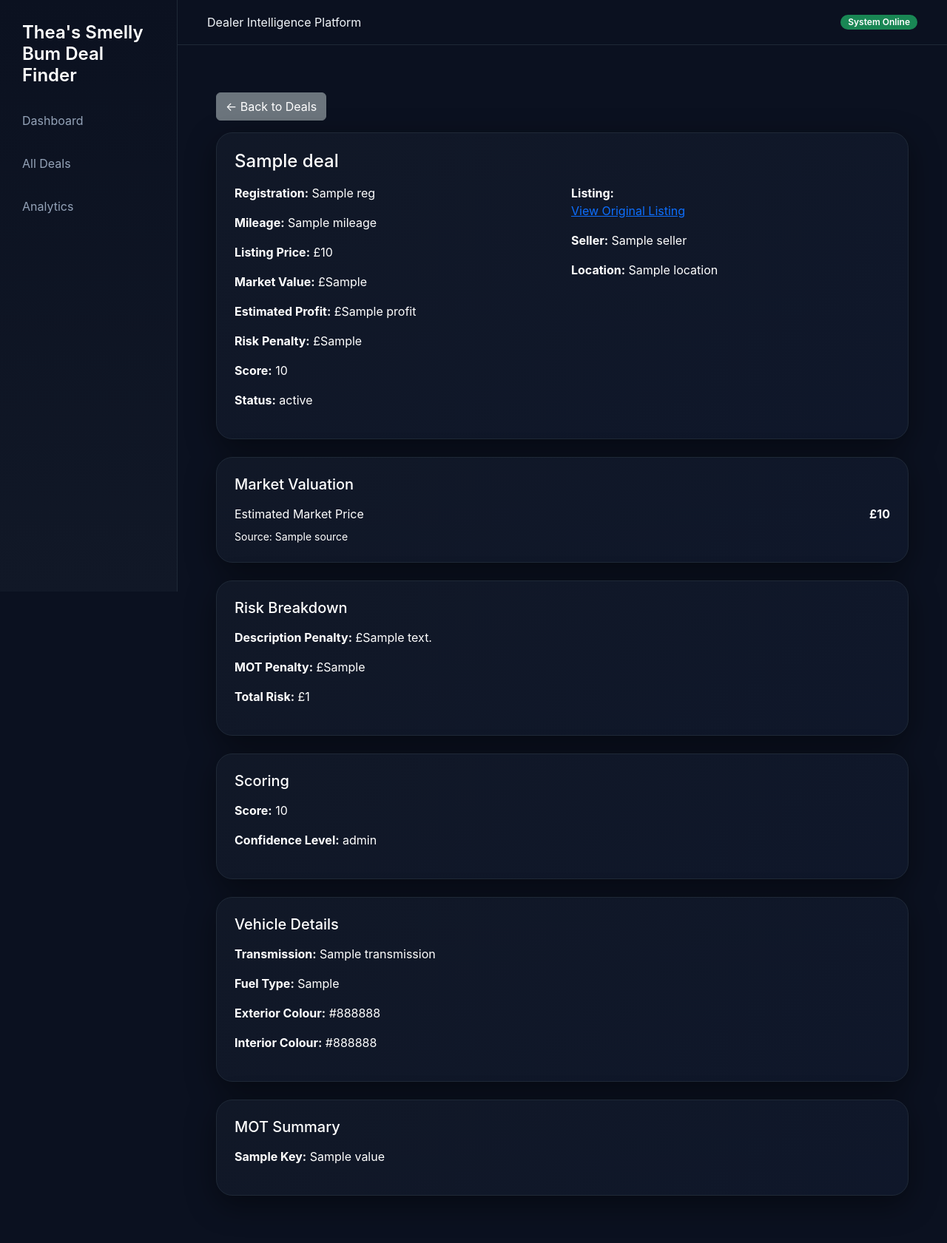
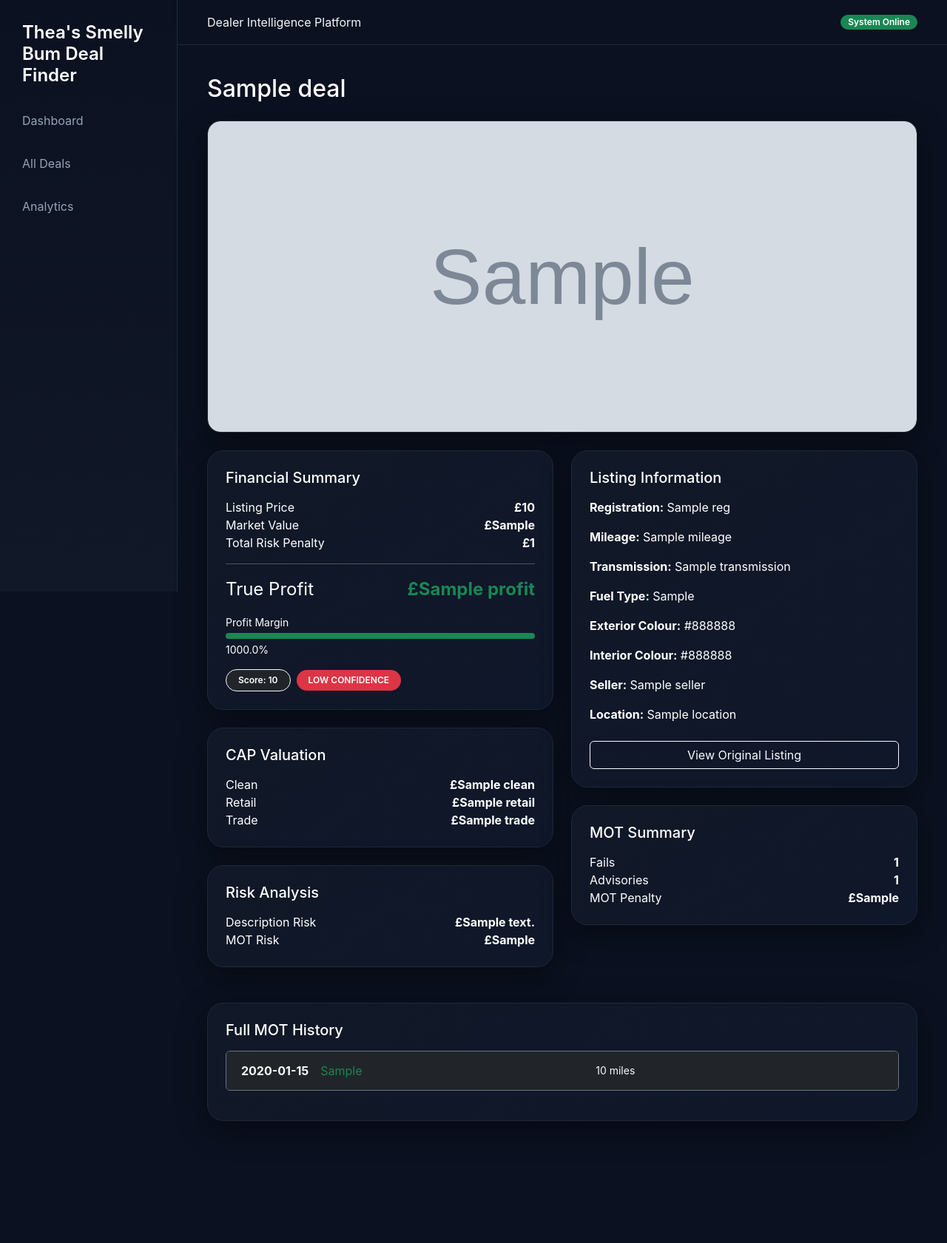
Before and after one commit to foley500/deal-finder-backend, a FastAPI app: template app/templates/deal_detail.html in a window 1280 px wide. Shown: the whole page at 74% size. After the commit the page ends 1516 px from the top, so only its background shows below. Run offline with FastAPI, Linux system fonts and the light colour scheme; the template is opened without the code that fills it: most values are stand-ins (such as "Sample title", 1, 10 or a date in 2020); grey boxes marked "Sample" are stand-in pictures.

Commit message:
Restore full deal detail template with market valuation support

```diff
--- a/app/templates/deal_detail.html
+++ b/app/templates/deal_detail.html
@@ -1,109 +1,246 @@
 {% extends "layout.html" %}
 {% block content %}
 
-<div class="container mt-4">
+<h2 class="mb-4">{{ deal.title }}</h2>
 
-    <a href="/deals" class="btn btn-secondary mb-3">← Back to Deals</a>
+{% if report.image_url %}
+<div class="card p-0 mb-4 overflow-hidden">
+    <img src="{{ report.image_url }}"
+         alt="Listing Image"
+         class="img-fluid deal-hero-image">
+</div>
+{% endif %}
 
+<div class="row g-4">
+
+    <!-- LEFT COLUMN -->
+    <div class="col-lg-6">
+
+        <!-- FINANCIAL SUMMARY -->
         <div class="card p-4 mb-4">
-        <h4 class="mb-3">{{ deal.title }}</h4>
+            <h5 class="mb-3">Financial Summary</h5>
 
-        <div class="row">
-            <div class="col-md-6">
-                <p><strong>Registration:</strong> {{ deal.reg or "N/A" }}</p>
-                <p><strong>Mileage:</strong> {{ deal.mileage or "N/A" }}</p>
-                <p><strong>Listing Price:</strong> £{{ deal.listing_price }}</p>
-                <p><strong>Market Value:</strong> £{{ deal.market_value }}</p>
-                <p><strong>Estimated Profit:</strong> £{{ deal.profit }}</p>
-                <p><strong>Risk Penalty:</strong> £{{ deal.risk_penalty }}</p>
-                <p><strong>Score:</strong> {{ deal.score }}</p>
-                <p><strong>Status:</strong> {{ deal.status }}</p>
+            <div class="d-flex justify-content-between">
+                <span>Listing Price</span>
+                <strong>£{{ report.financials.listing_price }}</strong>
             </div>
 
-            <div class="col-md-6">
-                {% if report.listing_url %}
-                    <p>
-                        <strong>Listing:</strong><br>
-                        <a href="{{ report.listing_url }}" target="_blank">
-                            View Original Listing
-                        </a>
-                    </p>
-                {% endif %}
+            <div class="d-flex justify-content-between">
+                <span>Market Value</span>
+                <strong>£{{ report.financials.market_value }}</strong>
+            </div>
 
-                {% if report.seller %}
-                    <p><strong>Seller:</strong> {{ report.seller }}</p>
-                {% endif %}
+            <div class="d-flex justify-content-between">
+                <span>Total Risk Penalty</span>
+                <strong>£{{ report.risk_breakdown.total_risk_penalty }}</strong>
+            </div>
 
-                {% if report.location %}
-                    <p><strong>Location:</strong> {{ report.location }}</p>
+            <hr>
+
+            <div class="d-flex justify-content-between fs-4">
+                <span>True Profit</span>
+                <strong class="text-success">
+                    £{{ report.financials.profit }}
+                </strong>
+            </div>
+
+            {% set margin = (report.financials.profit / report.financials.market_value * 100)
+                if report.financials.market_value else 0 %}
+
+            <div class="mt-3">
+                <div class="small mb-1">Profit Margin</div>
+                <div class="progress bg-dark" style="height: 8px;">
+                    <div class="progress-bar bg-success"
+                         style="width: {{ margin }}%;">
+                    </div>
+                </div>
+                <div class="small mt-1">
+                    {{ "%.1f"|format(margin) }}%
+                </div>
+            </div>
+
+            <div class="mt-3 d-flex gap-2 align-items-center">
+                <div class="badge bg-dark border border-light px-3 py-2">
+                    Score: {{ report.scoring.score }}
+                </div>
+
+                {% if report.scoring.confidence_level == "very_high" %}
+                    <div class="badge bg-success px-3 py-2">VERY HIGH CONFIDENCE</div>
+                {% elif report.scoring.confidence_level == "high" %}
+                    <div class="badge bg-warning text-dark px-3 py-2">HIGH CONFIDENCE</div>
+                {% elif report.scoring.confidence_level == "medium" %}
+                    <div class="badge bg-secondary px-3 py-2">MEDIUM CONFIDENCE</div>
+                {% else %}
+                    <div class="badge bg-danger px-3 py-2">LOW CONFIDENCE</div>
                 {% endif %}
             </div>
         </div>
+
+        <!-- CAP DATA -->
+        <div class="card p-4 mb-4">
+            <h5 class="mb-3">CAP Valuation</h5>
+
+            {% if report.cap_data.clean %}
+                <div class="d-flex justify-content-between">
+                    <span>Clean</span>
+                    <strong>£{{ report.cap_data.clean }}</strong>
                 </div>
-
-
-    <!-- MARKET VALUATION -->
-    <div class="card p-4 mb-4">
-        <h5 class="mb-3">Market Valuation</h5>
-
-        {% if report.market_model and report.market_model.market_price %}
                 <div class="d-flex justify-content-between">
-                <span>Estimated Market Price</span>
-                <strong>£{{ report.market_model.market_price }}</strong>
+                    <span>Retail</span>
+                    <strong>£{{ report.cap_data.retail }}</strong>
                 </div>
-
-            <div class="small text-secondary mt-2">
-                Source: {{ report.market_model.source }}
+                <div class="d-flex justify-content-between">
+                    <span>Trade</span>
+                    <strong>£{{ report.cap_data.trade }}</strong>
                 </div>
             {% else %}
-            <p>No valuation data available</p>
+                <p>No CAP data available</p>
             {% endif %}
         </div>
 
-
         <!-- RISK BREAKDOWN -->
         <div class="card p-4 mb-4">
-        <h5 class="mb-3">Risk Breakdown</h5>
+            <h5 class="mb-3">Risk Analysis</h5>
 
-        <p><strong>Description Penalty:</strong> £{{ report.risk_breakdown.description_penalty or 0 }}</p>
-        <p><strong>MOT Penalty:</strong> £{{ report.risk_breakdown.mot_penalty or 0 }}</p>
-        <p><strong>Total Risk:</strong> £{{ report.risk_breakdown.total_risk_penalty or 0 }}</p>
+            <div class="d-flex justify-content-between">
+                <span>Description Risk</span>
+                <strong>£{{ report.risk_breakdown.description_penalty }}</strong>
             </div>
 
-
-    <!-- SCORING -->
-    <div class="card p-4 mb-4">
-        <h5 class="mb-3">Scoring</h5>
-
-        <p><strong>Score:</strong> {{ report.scoring.score or 0 }}</p>
-        <p><strong>Confidence Level:</strong> {{ report.scoring.confidence_level or "N/A" }}</p>
+            <div class="d-flex justify-content-between">
+                <span>MOT Risk</span>
+                <strong>£{{ report.risk_breakdown.mot_penalty }}</strong>
+            </div>
         </div>
 
-
-    <!-- VEHICLE DETAILS -->
-    <div class="card p-4 mb-4">
-        <h5 class="mb-3">Vehicle Details</h5>
-
-        <p><strong>Transmission:</strong> {{ report.listing_details.transmission or "N/A" }}</p>
-        <p><strong>Fuel Type:</strong> {{ report.listing_details.fuel_type or "N/A" }}</p>
-        <p><strong>Exterior Colour:</strong> {{ report.listing_details.exterior_color or "N/A" }}</p>
-        <p><strong>Interior Colour:</strong> {{ report.listing_details.interior_color or "N/A" }}</p>
     </div>
 
+    <!-- RIGHT COLUMN -->
+    <div class="col-lg-6">
+
+        <!-- LISTING INFO -->
+        <div class="card p-4 mb-4">
+            <h5 class="mb-3">Listing Information</h5>
+
+            <p><strong>Registration:</strong> {{ deal.reg or "Not detected" }}</p>
+            <p><strong>Mileage:</strong> {{ deal.mileage or "Not provided" }}</p>
+            <p><strong>Transmission:</strong> {{ report.listing_details.transmission or "Not provided" }}</p>
+            <p><strong>Fuel Type:</strong> {{ report.listing_details.fuel_type or "Not provided" }}</p>
+            <p><strong>Exterior Colour:</strong> {{ report.listing_details.exterior_color or "Not provided" }}</p>
+            <p><strong>Interior Colour:</strong> {{ report.listing_details.interior_color or "Not provided" }}</p>
+            <p><strong>Seller:</strong> {{ report.seller or "Unknown" }}</p>
+            <p><strong>Location:</strong> {{ report.location or "Unknown" }}</p>
+
+            {% if report.listing_url %}
+                <a href="{{ report.listing_url }}"
+                   target="_blank"
+                   class="btn btn-outline-light mt-2">
+                    View Original Listing
+                </a>
+            {% endif %}
+        </div>
 
         <!-- MOT SUMMARY -->
         <div class="card p-4 mb-4">
             <h5 class="mb-3">MOT Summary</h5>
 
-        {% if report.mot_summary %}
-            {% for key, value in report.mot_summary.items() %}
-                <p><strong>{{ key|replace('_',' ')|title }}:</strong> {{ value }}</p>
+            <div class="d-flex justify-content-between">
+                <span>Fails</span>
+                <strong>{{ report.mot_summary.fail_count }}</strong>
+            </div>
+            <div class="d-flex justify-content-between">
+                <span>Advisories</span>
+                <strong>{{ report.mot_summary.advisory_count }}</strong>
+            </div>
+            <div class="d-flex justify-content-between">
+                <span>MOT Penalty</span>
+                <strong>£{{ report.mot_summary.mot_penalty }}</strong>
+            </div>
+        </div>
+
+    </div>
+</div>
+
+<!-- FULL WIDTH MOT HISTORY -->
+<div class="card p-4 mt-4">
+    <h5 class="mb-3">Full MOT History</h5>
+
+    {% if report.mot_full_data %}
+    <div class="accordion" id="motAccordion">
+
+        {% for mot in report.mot_full_data %}
+        {% set test_date = mot.completedDate[:10] if mot.completedDate else "Unknown Date" %}
+        {% set result = mot.testResult %}
+        {% set defects = mot.defects if mot.defects else [] %}
+
+        <div class="accordion-item bg-dark text-light border-secondary mb-3">
+
+            <h2 class="accordion-header">
+                <button class="accordion-button collapsed bg-dark text-light"
+                        type="button"
+                        data-bs-toggle="collapse"
+                        data-bs-target="#collapse{{ loop.index }}">
+
+                    <strong>{{ test_date }}</strong>
+
+                    <span class="ms-3 {% if result == 'FAILED' %}text-danger{% else %}text-success{% endif %}">
+                        {{ result }}
+                    </span>
+
+                    <span class="ms-auto small">
+                        {{ mot.odometerValue }} miles
+                    </span>
+                </button>
+            </h2>
+
+            <div id="collapse{{ loop.index }}"
+                 class="accordion-collapse collapse"
+                 data-bs-parent="#motAccordion">
+
+                <div class="accordion-body">
+
+                    <p><strong>Expiry Date:</strong> {{ mot.expiryDate or "N/A" }}</p>
+                    <p><strong>Mileage:</strong> {{ mot.odometerValue }} miles</p>
+
+                    {% if defects|length > 0 %}
+                        <hr>
+                        <h6>Tester Notes</h6>
+
+                        {% for defect in defects %}
+                        <div class="mb-3 p-3 rounded"
+                             style="background:#0f172a;
+                             border-left:5px solid
+                             {% if defect.type == 'FAIL' %}
+                                 #ef4444
+                             {% elif defect.type == 'ADVISORY' %}
+                                 #f59e0b
+                             {% elif defect.type == 'PRSI' %}
+                                 #3b82f6
+                             {% else %}
+                                 #64748b
+                             {% endif %};">
+
+                            <strong>{{ defect.type }}</strong><br>
+                            {{ defect.text }}
+                        </div>
                         {% endfor %}
+
                     {% else %}
-            <p>No MOT data available</p>
+                        <div class="text-success">
+                            No advisories or defects recorded.
+                        </div>
+                    {% endif %}
+
+                </div>
+            </div>
+
+        </div>
+        {% endfor %}
+
+    </div>
+    {% else %}
+        <p>No MOT history available</p>
     {% endif %}
 </div>
 
-</div>
-
 {% endblock %}
```
Lines whose indentation alone changed are shown as unchanged.
